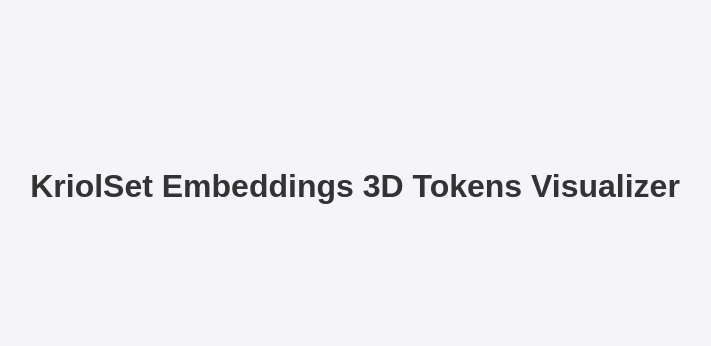
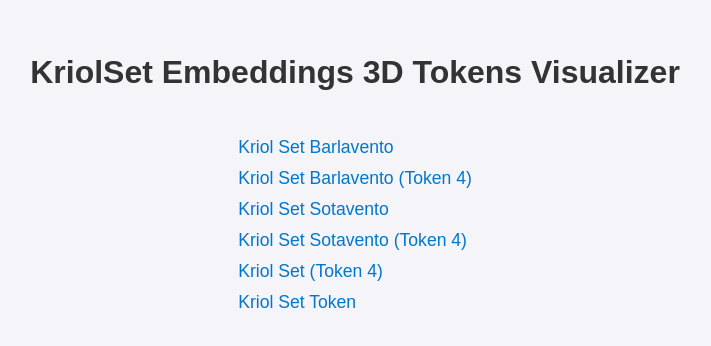
Before and after one commit to robertocarlosmedina/kriol-set-tokens-3d-visualizer, a plain HTML site: page index.html in a window 1280 px wide. Shown: the part 214-560 px from the top of the page, without its empty margins (285-996 px from the left). Drawn offline with Linux system fonts and the light colour scheme.

Commit message:
Refactor HTML structure and styling for improved readability and layout

```diff
--- a/index.html
+++ b/index.html
@@ -1,26 +1,51 @@
 <!DOCTYPE html>
 <html lang="en">
 <head>
-    <meta charset="UTF-8" />
-    <meta name="viewport" content="width=device-width, initial-scale=1.0" />
+  <meta charset="UTF-8">
+  <meta name="viewport" content="width=device-width, initial-scale=1.0">
   <title>KriolSet Embeddings</title>
   <style>
     body {
       margin: 0;
       height: 100vh;
       display: flex;
+      flex-direction: column;
       align-items: center;
       justify-content: center;
       font-family: Arial, sans-serif;
       background: #f4f4f9;
+      color: #333;
     }
     h1 {
-        font-size: 2rem;
-        color: #333;
+      margin-bottom: 20px;
+    }
+    ul {
+      list-style: none;
+      padding: 0;
+    }
+    li {
+      margin: 10px 0;
+    }
+    a {
+      text-decoration: none;
+      color: #0077cc;
+      font-size: 1.1rem;
+    }
+    a:hover {
+      color: #005fa3;
+      text-decoration: underline;
     }
   </style>
 </head>
 <body>
   <h1>KriolSet Embeddings 3D Tokens Visualizer</h1>
+  <ul>
+    <li><a href="kriol-set-barlavento.html">Kriol Set Barlavento</a></li>
+    <li><a href="kriol-set-barlavento-token-4.html">Kriol Set Barlavento (Token 4)</a></li>
+    <li><a href="kriol-set-sotavento.html">Kriol Set Sotavento</a></li>
+    <li><a href="kriol-set-sotavento-token-4.html">Kriol Set Sotavento (Token 4)</a></li>
+    <li><a href="kriol-set-token-4.html">Kriol Set (Token 4)</a></li>
+    <li><a href="kriol-set-token.html">Kriol Set Token</a></li>
+  </ul>
 </body>
 </html>
```
Lines whose indentation alone changed are shown as unchanged.
